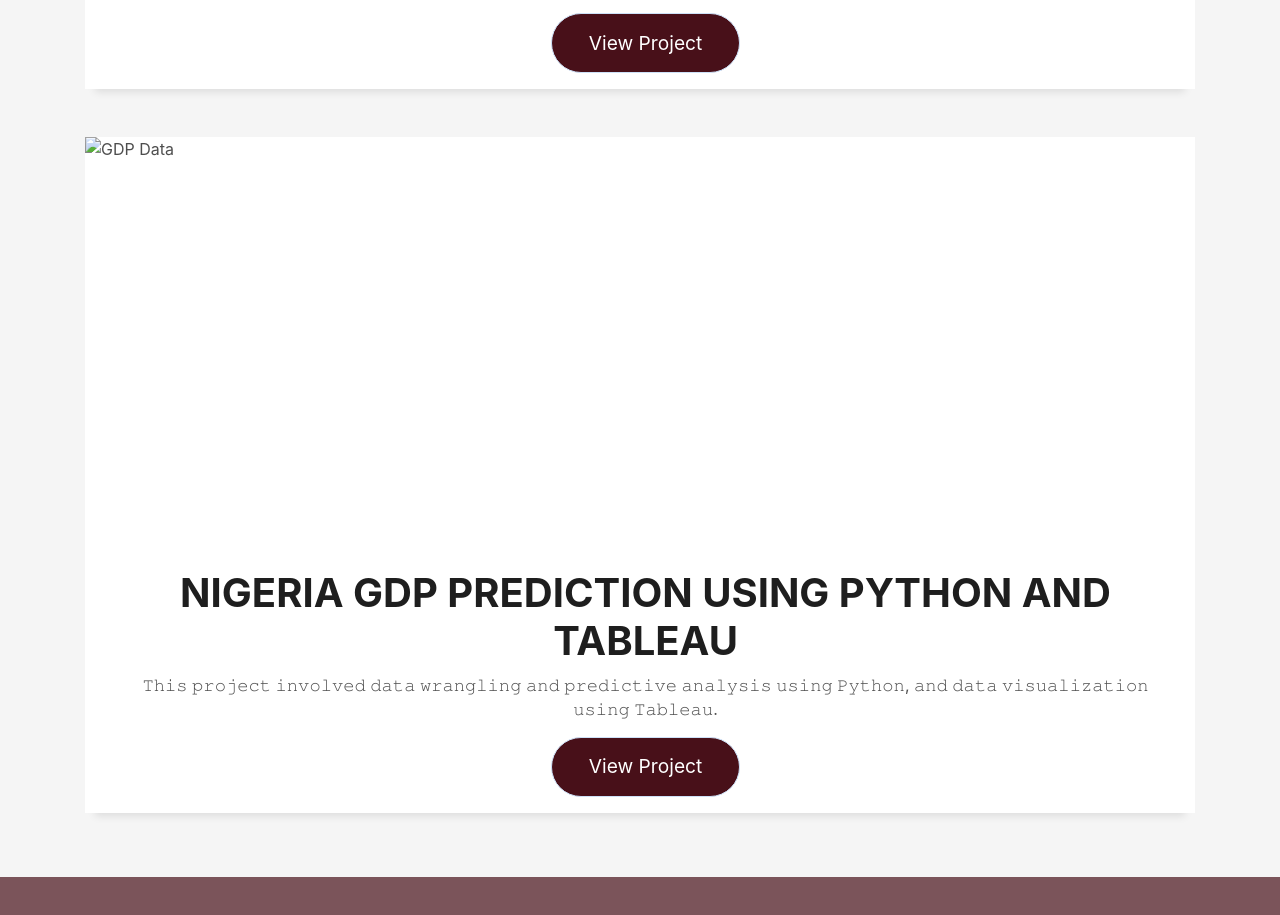
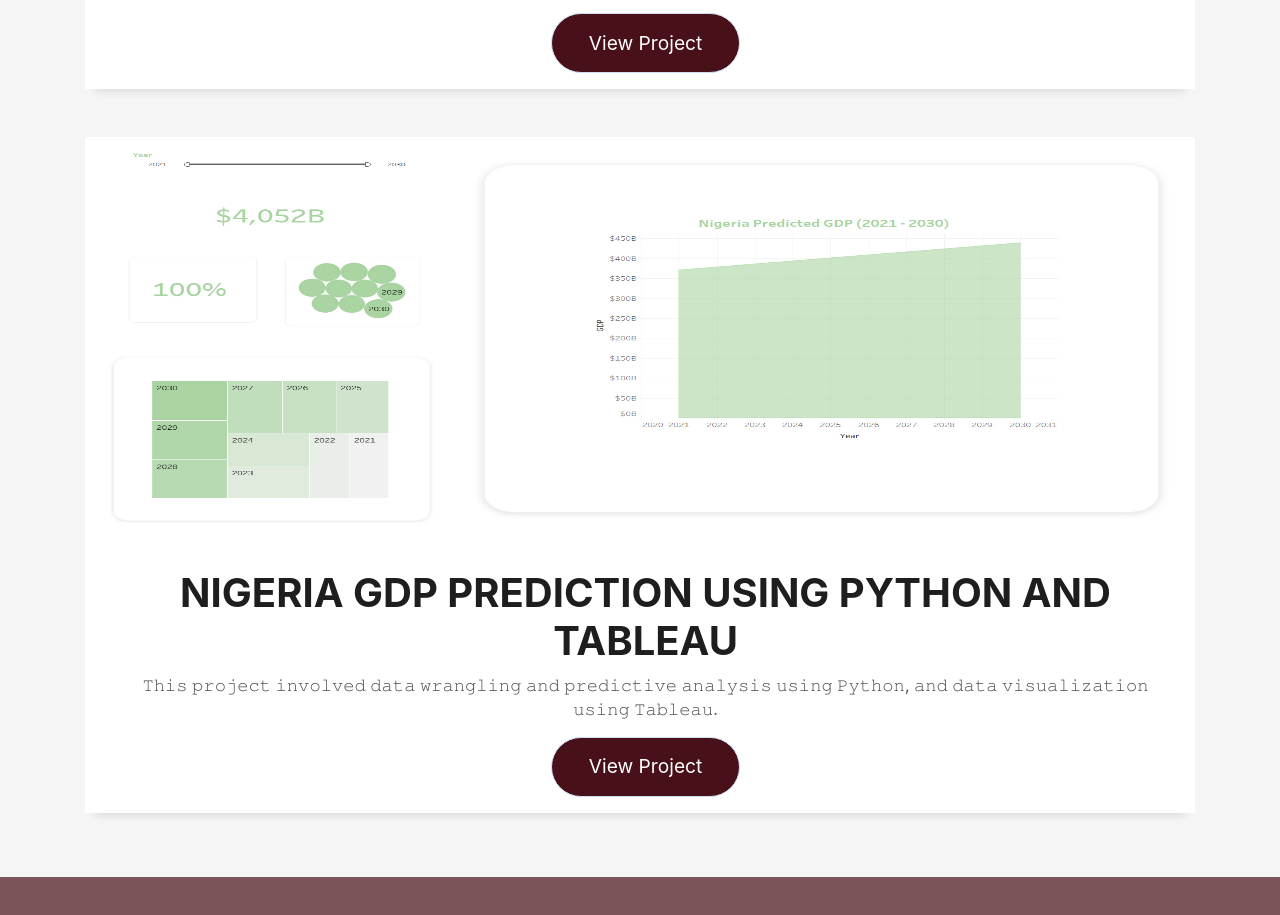
Before and after one commit to TegaTheAnalyst/my-portfolio-site, a plain HTML site: page index.html in a window 1280 px wide. Shown: the part 1640-2555 px from the top of the page. Drawn offline with Linux system fonts and the light colour scheme; the site is published under a folder, as on GitHub Pages, so addresses that start at the root find nothing; files whose address does not match are found by name.

Commit message:
Update_28_02_2023

```diff
--- a/index.html
+++ b/index.html
@@ -179,7 +179,7 @@
           <div>
             <div class="work-box">
                 <div class="work-img d-flex justify-content-center">
-                  <img src="/assets/img/GDP_DASHBOARD.jpg" alt="GDP Data" width="100%" height="400">
+                  <img src="./assets/img/GDP_DASHBOARD.jpg" alt="GDP Data" width="100%" height="400">
                 </div>
               <div class="work-content">
                 <div class="row">
```
